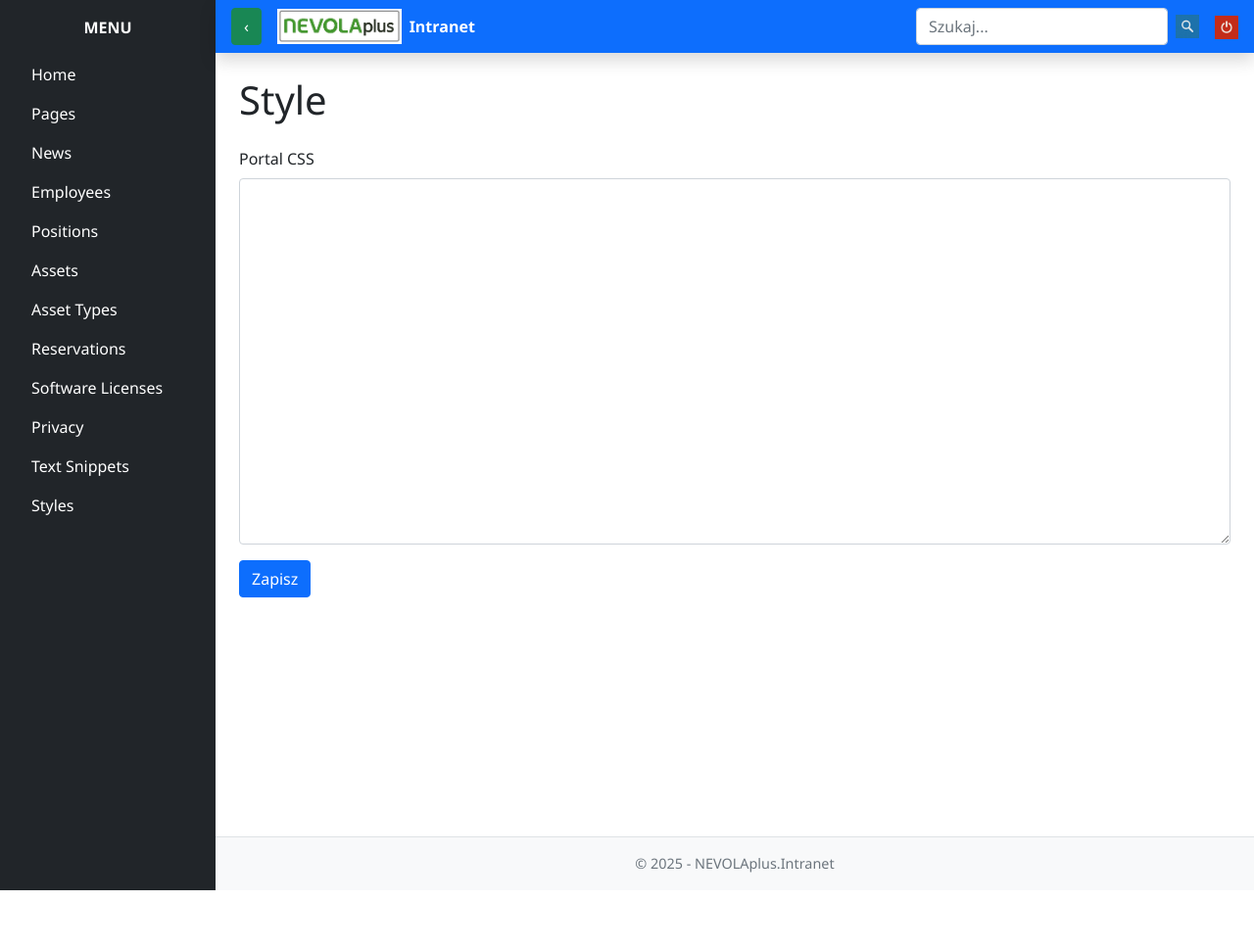
After one commit to MichalGarnuch/NEVOLAplus, an ASP.NET Core app: template NEVOLAplus.Intranet/Views/Style/Edit.cshtml in a window 1280 px wide. The commit adds this page. Shown: the whole page at 98% size. Run offline with ASP.NET Core 8, Linux system fonts and the light colour scheme; the template is opened without the code that fills it, so the values that code supplies are empty.

Commit message:
Manipulacja css z poziomu intranetu / uwaga narazei po rebuildingu

```diff
--- a/NEVOLAplus.Intranet/Views/Shared/_Layout.cshtml
+++ b/NEVOLAplus.Intranet/Views/Shared/_Layout.cshtml
@@ -10,6 +10,7 @@
     <title>@ViewData["Title"] - NEVOLAplus.Intranet</title>
     <link rel="stylesheet" href="~/lib/bootstrap/dist/css/bootstrap.min.css" />
     <link rel="stylesheet" href="~/css/site.css" />
+    <link rel="stylesheet" href="~/css/custom.css" />
     <style>
         .nav-pills .nav-link:hover {
             background-color: #343a40; /* ciemniejszy szary */
@@ -35,6 +36,7 @@
             <a class="nav-link text-white" asp-controller="TextSnippet" asp-action="Index">
                 Text Snippets
             </a>
+            <a class="nav-link text-white" asp-controller="Style" asp-action="Edit">Styles</a>
 
         </nav>
 
--- /dev/null
+++ b/NEVOLAplus.Intranet/Views/Style/Edit.cshtml
@@ -0,0 +1,11 @@
+@{
+    ViewData["Title"] = "Style";
+}
+
+<form asp-action="Edit" method="post">
+    <div class="mb-3">
+        <label for="cssContent" class="form-label">Portal CSS</label>
+        <textarea id="cssContent" name="cssContent" class="form-control" rows="15">@ViewBag.CssContent</textarea>
+    </div>
+    <button type="submit" class="btn btn-primary">Zapisz</button>
+</form>
--- a/NEVOLAplus.Portal/Views/Shared/_Layout.cshtml
+++ b/NEVOLAplus.Portal/Views/Shared/_Layout.cshtml
@@ -11,6 +11,8 @@
     <title>@ViewData["Title"] - NEVOLAplus.Portal</title>
     <link rel="stylesheet" href="~/lib/bootstrap/dist/css/bootstrap.min.css" />
     <link rel="stylesheet" href="~/css/site.css" />
+    <link rel="stylesheet" href="~/css/custom.css?v=20250620" />
+
     <style>
         .nav-pills .nav-link:hover {
             background-color: #343a40;
--- /dev/null
+++ b/NEVOLAplus.Portal/wwwroot/css/custom.css
@@ -0,0 +1,37 @@
+body {
+    font-family: "Segoe UI", Tahoma, sans-serif;
+    /* Alternatywy fontu: */
+    /* font-family: "Roboto", sans-serif; */ /* Nowoczesny wygląd */
+    /* font-family: "Georgia", serif; */ /* Klasyczny, z szeryfami */
+}
+
+.navbar {
+    /*  background-color: #136f30 !important;  */ /* ciemniejsza zieleń – domyślna */
+    background-color: #0d6efd !important;  /* klasyczny niebieski Bootstrap */
+    /* background-color: #343a40 !important; */ /* ciemny szary (elegancki) */
+    /* background-color: #ff5722 !important; */ /* intensywny pomarańcz */
+}
+
+#sidebar {
+    background-color: #212529; /* głęboki grafit – domyślny */
+    /* background-color: #1e1e2f; */ /* ciemny fiolet / nocny motyw */
+    /* background-color: #003366; */ /* korporacyjny granat */
+    /* background-color: #f8f9fa; */ /* jasny sidebar (light theme) */
+}
+
+.nav-pills .nav-link.active {
+    background-color: #136f30; /* domyślna zieleń */
+    /* background-color: #198754; */ /* Bootstrap zielony */
+    /* background-color: #ffc107; */ /* jaskrawy żółty */
+    /* background-color: #6610f2; */ /* fioletowy akcent */
+}
+
+footer {
+    font-size: 0.9rem;
+    /* Alternatywy rozmiaru (jeśli chcesz zmieniać styl tekstu): */
+    /* font-size: 0.8rem; */ /* mniejszy */
+    /* font-size: 1rem; */ /* standardowy */
+    /* font-size: 1.1rem; */ /* większy i bardziej czytelny */
+    /* color: #6c757d; */ /* jasny szary tekst */
+    /* color: #ffffff; */ /* biały tekst na ciemnym tle */
+}
```
Also changed, not shown: NEVOLAplus.Intranet/Controllers/StyleController.cs (added, +37 -0 lines).
